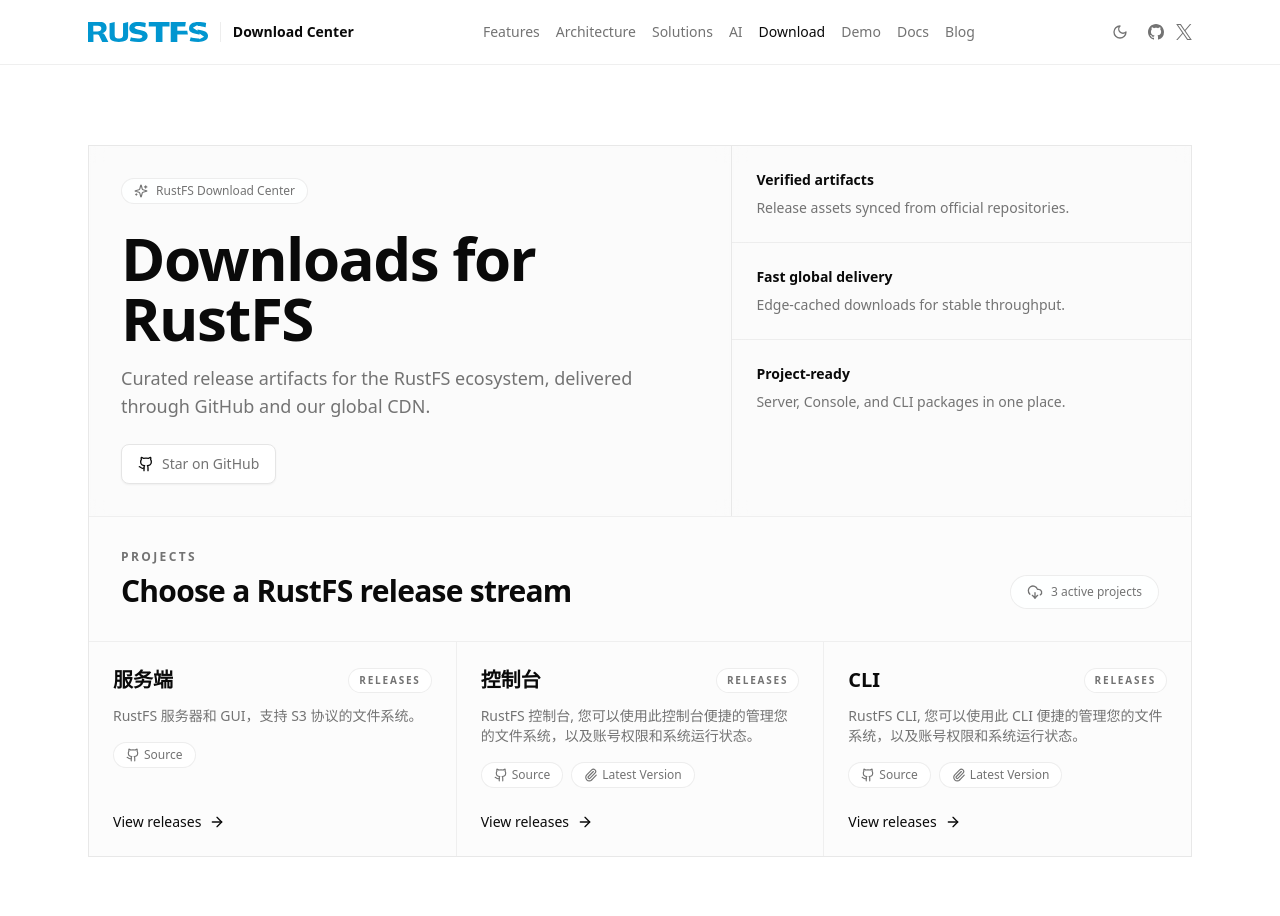
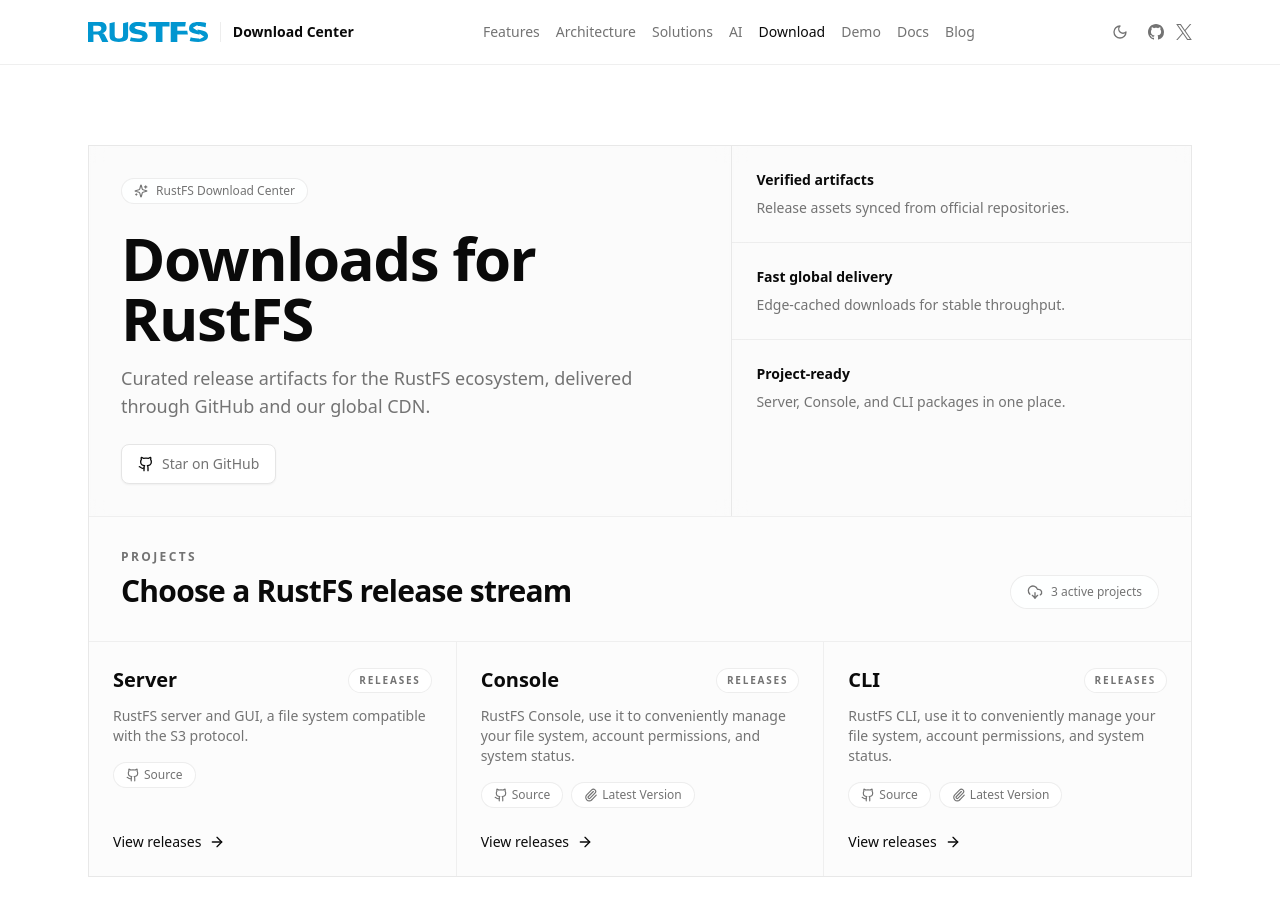
Before and after one commit to rustfs/dl.rustfs.com, a Next.js app: page / in a window 1280 px wide. Shown: the top 916 px of the page. Built offline with nearby package versions, Linux system fonts and the light colour scheme; no server answers.

Commit message:
fix: translate project metadata to English

```diff
--- a/projects.config.ts
+++ b/projects.config.ts
@@ -10,8 +10,8 @@
 export const projects: Project[] = [
   {
     repo: "rustfs",
-    title: "服务端",
-    description: "RustFS 服务器和 GUI，支持 S3 协议的文件系统。",
+    title: "Server",
+    description: "RustFS server and GUI, a file system compatible with the S3 protocol.",
     links: [
       { label: "Source", url: "https://github.com/rustfs/s3-rustfs", icon: GithubIcon },
       // { label: "Latest Version", url: "https://dl.rustfs.com/s3-rustfs/latest.zip", icon: PaperclipIcon },
@@ -19,8 +19,8 @@
   },
   {
     repo: "console",
-    title: "控制台",
-    description: "RustFS 控制台, 您可以使用此控制台便捷的管理您的文件系统，以及账号权限和系统运行状态。",
+    title: "Console",
+    description: "RustFS Console, use it to conveniently manage your file system, account permissions, and system status.",
     links: [
       { label: "Source", url: "https://github.com/rustfs/console", icon: GithubIcon },
       { label: "Latest Version", url: "https://dl.rustfs.com/artifacts/console/rustfs-console-latest.zip", icon: PaperclipIcon },
@@ -29,7 +29,7 @@
   {
     repo: "cli",
     title: "CLI",
-    description: "RustFS CLI, 您可以使用此 CLI 便捷的管理您的文件系统，以及账号权限和系统运行状态。",
+    description: "RustFS CLI, use it to conveniently manage your file system, account permissions, and system status.",
     links: [
       { label: "Source", url: "https://github.com/rustfs/cli", icon: GithubIcon },
       { label: "Latest Version", url: "https://dl.rustfs.com/artifacts/rustfs-cli/rustfs-cli-latest.zip", icon: PaperclipIcon },
```
